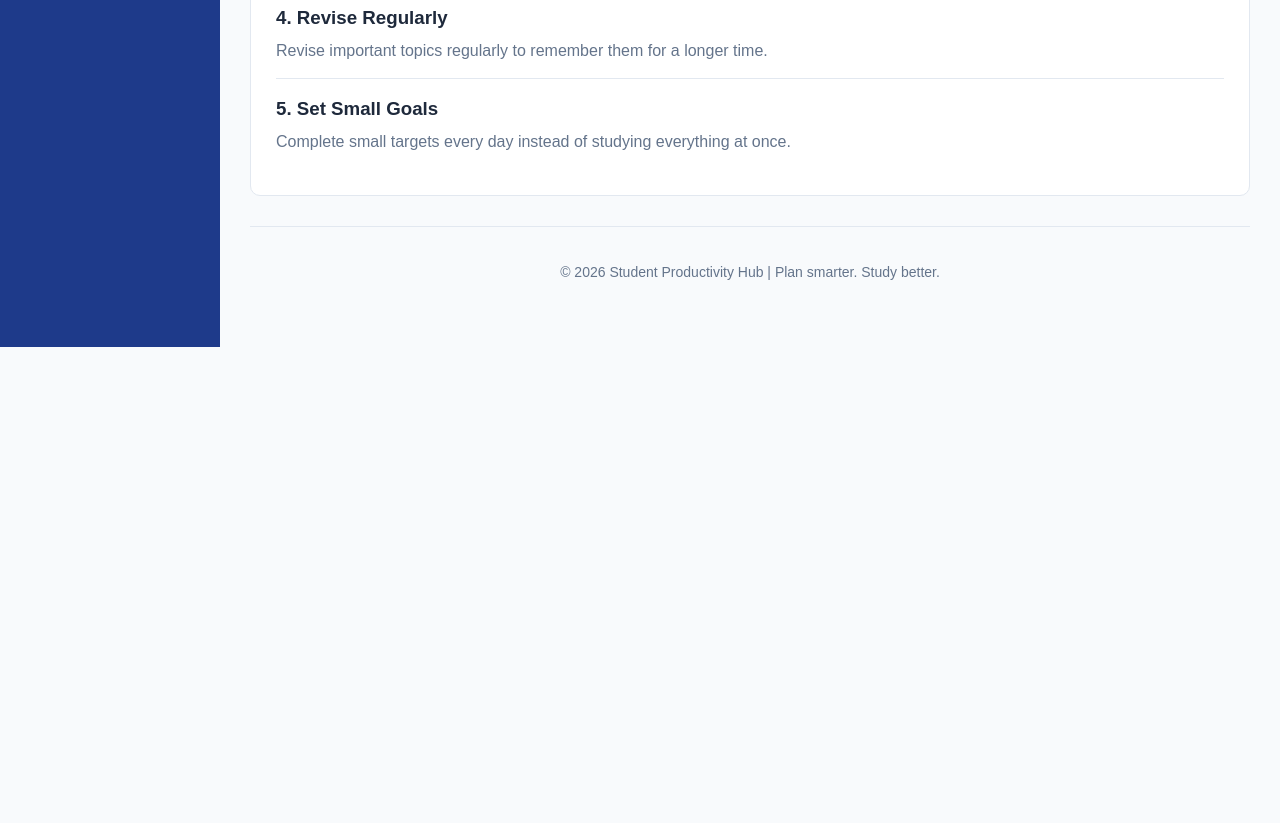
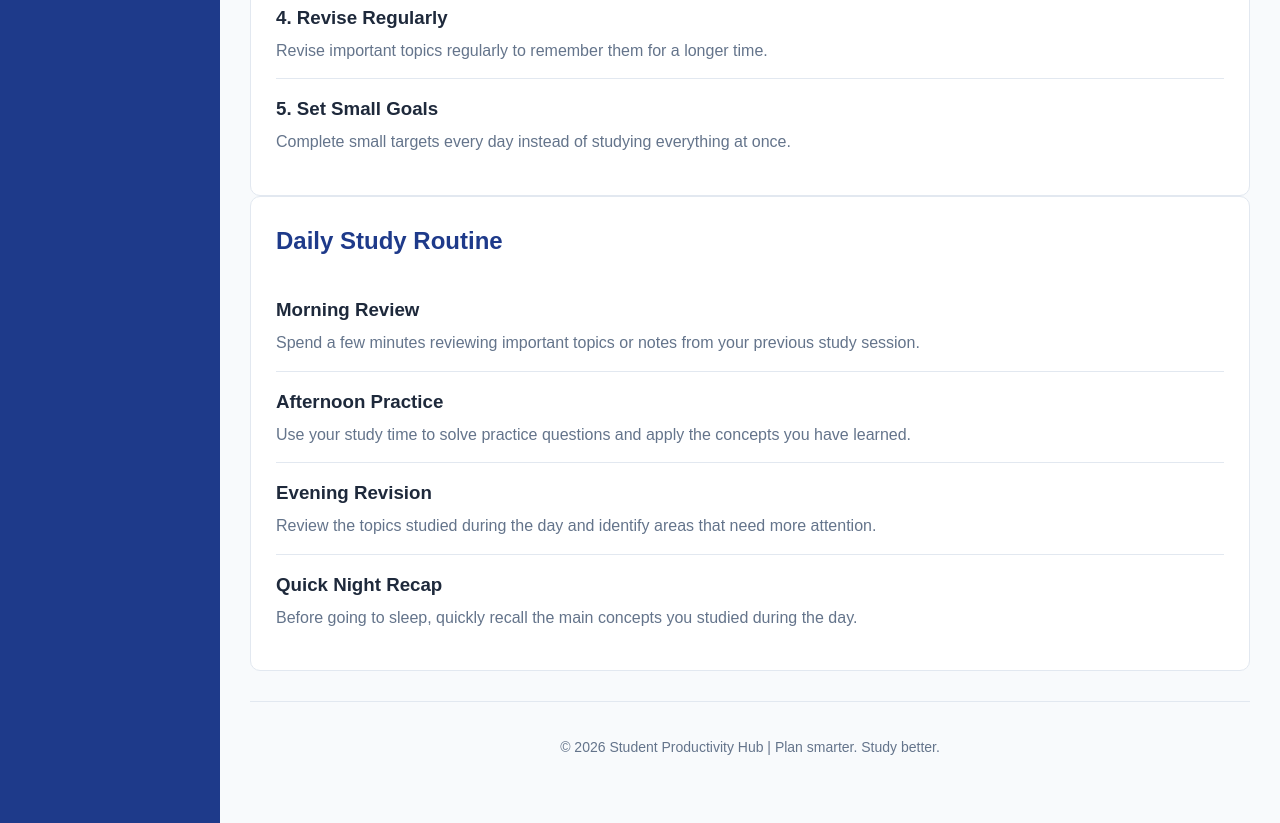
Before and after one commit to himankjain7/StudyHub, a plain HTML site: page tips.html in a window 1280 px wide. Shown: the part 666-1489 px from the top of the page. Before the commit the page ends 1013 px from the top, so only its background shows below. Drawn offline with Linux system fonts and the light colour scheme.

Commit message:
Add daily study routine

```diff
--- a/tips.html
+++ b/tips.html
@@ -86,6 +86,45 @@
 
             </section>
 
+            <!-- Daily Study Routine -->
+            <section class="schedule" aria-labelledby="routine-heading">
+
+                <h2 id="routine-heading">Daily Study Routine</h2>
+
+                <div class="schedule-item">
+                    <h3>Morning Review</h3>
+                    <p>
+                        Spend a few minutes reviewing important topics or notes
+                        from your previous study session.
+                    </p>
+                </div>
+
+                <div class="schedule-item">
+                    <h3>Afternoon Practice</h3>
+                    <p>
+                        Use your study time to solve practice questions and
+                        apply the concepts you have learned.
+                    </p>
+                </div>
+
+                <div class="schedule-item">
+                    <h3>Evening Revision</h3>
+                    <p>
+                        Review the topics studied during the day and identify
+                        areas that need more attention.
+                    </p>
+                </div>
+
+                <div class="schedule-item">
+                    <h3>Quick Night Recap</h3>
+                    <p>
+                        Before going to sleep, quickly recall the main concepts
+                        you studied during the day.
+                    </p>
+                </div>
+
+            </section>
+
             <!-- Footer -->
             <footer class="footer">
                 <p>© 2026 Student Productivity Hub | Plan smarter. Study better.</p>
```
